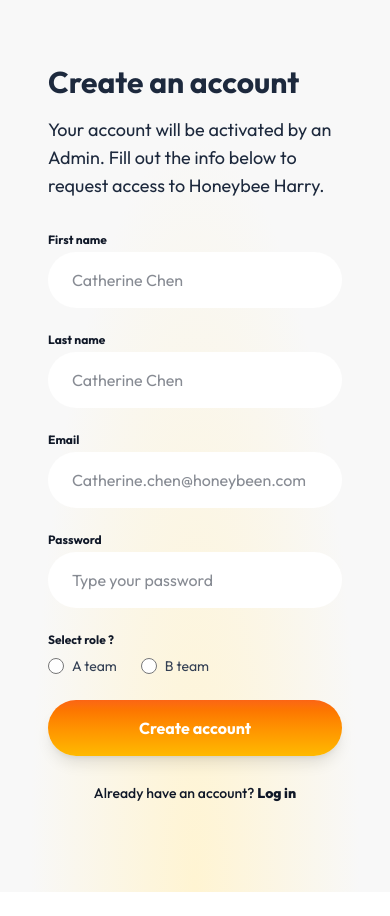
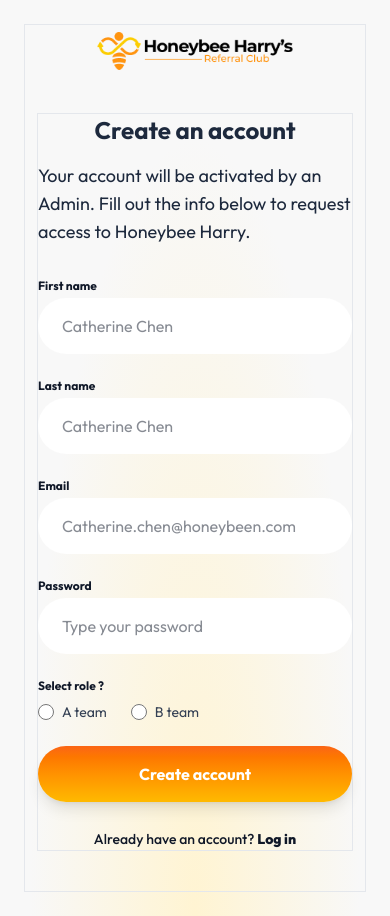
Before and after one commit to apera-softwares/loan-finance-admin-ui, a Next.js app: page /signup in a window 390 px wide. Before the commit the page ends 892 px from the top, so only its background shows below. Built offline with nearby package versions, Linux system fonts and the light colour scheme.

Commit message:
fix sign page design and responsive ness

```diff
--- a/src/app/(full-width-pages)/(auth)/signup/page.tsx
+++ b/src/app/(full-width-pages)/(auth)/signup/page.tsx
@@ -50,14 +50,15 @@ export default function CreateAccountPage() {
     return (
         <div className="flex flex-col md:flex-row min-h-screen">
             {/* Left side - Form */}
-            <div className="w-full md:w-1/2 flex flex-col justify-center px-6 sm:px-10 md:px-24 2xl:px-60 py-10">
-                <div className="hidden md:block absolute top-6 left-6">
+            <div className="w-full md:w-1/2 flex flex-col justify-center items-center   px-3 sm:px-6  py-10 border">
+                <div className="absolute top-8 left-1/2 md:left-8 transform -translate-x-1/2 md:translate-x-0 ">
                     <Image src={Logo} alt="Logo" width={230} height={60} />
                 </div>
-                <h2 className="text-3xl font-bold text-slate-800 mb-4">
+            <div className="w-full max-w-md mx-auto border mt-12 sm:mt-20 ">
+                    <h2 className="text-center md:text-start text-2xl sm:text-3xl font-bold text-slate-800 mb-4">
                     Create an account
                 </h2>
-                <p className="text-lg text-slate-800 mb-8">
+                <p className=" text-lg md:text-start text-slate-800 mb-8">
                     Your account will be activated by an Admin. Fill out the info below to
                     request access to Honeybee Harry.
                 </p>
@@ -167,6 +168,7 @@ export default function CreateAccountPage() {
                     </span>
                 </div>
             </div>
+            </div>
 
             {/* Right side - Hidden on small screens */}
             <div className="hidden md:block md:w-1/2 p-4">
```
